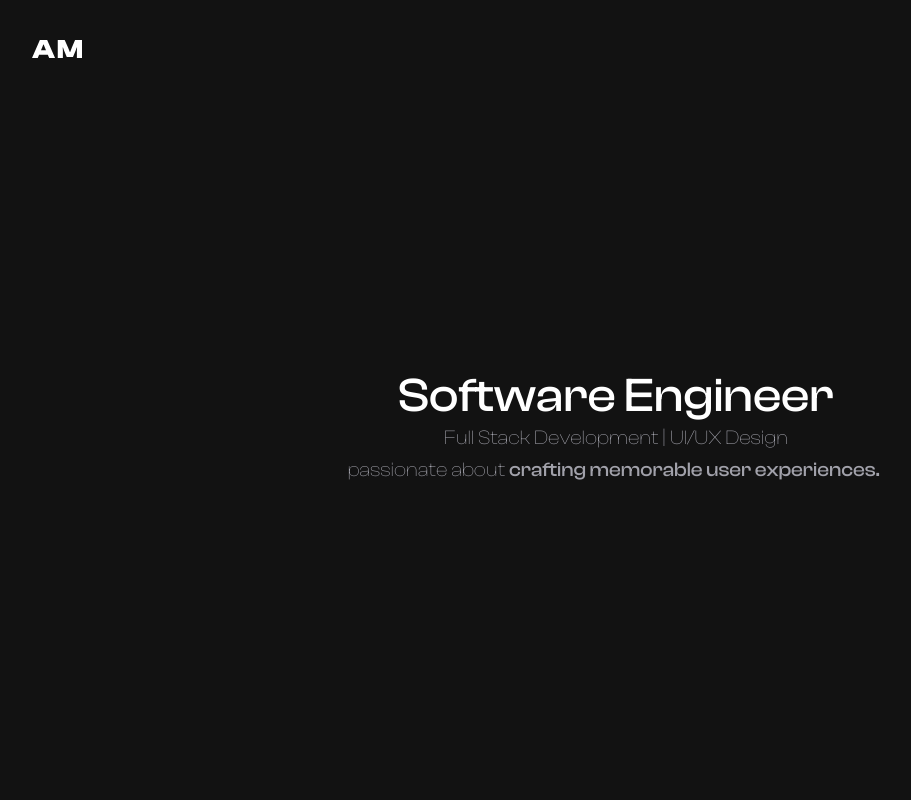
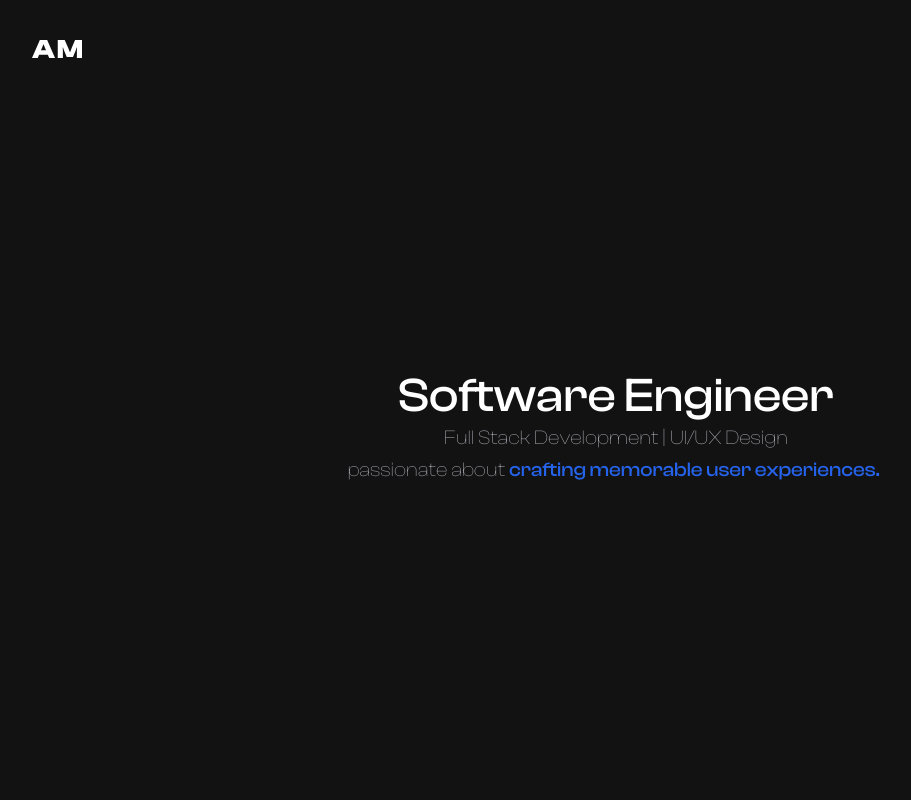
Before and after one commit to AlonsoMtzG/alonsomtz-portfolio, a Next.js app: page / in a window 1280 px wide. Shown: the top 800 px of the page, without its empty margins (24-935 px from the left). Built offline with nearby package versions, Linux system fonts and the light colour scheme.

Commit message:
update about color

```diff
--- a/components/About/index.jsx
+++ b/components/About/index.jsx
@@ -15,7 +15,7 @@ export const About = ({ divRef }) => {
         </h3>
         <div className="font-thin flex gap-1 text-zinc-400 text-xl">
           passionate about{' '}
-          <span className="font-medium transition-all duration-300">
+          <span className="font-medium text-blue-600 transition-all duration-300">
             <Typewriter
               options={{
                 strings: [
```
